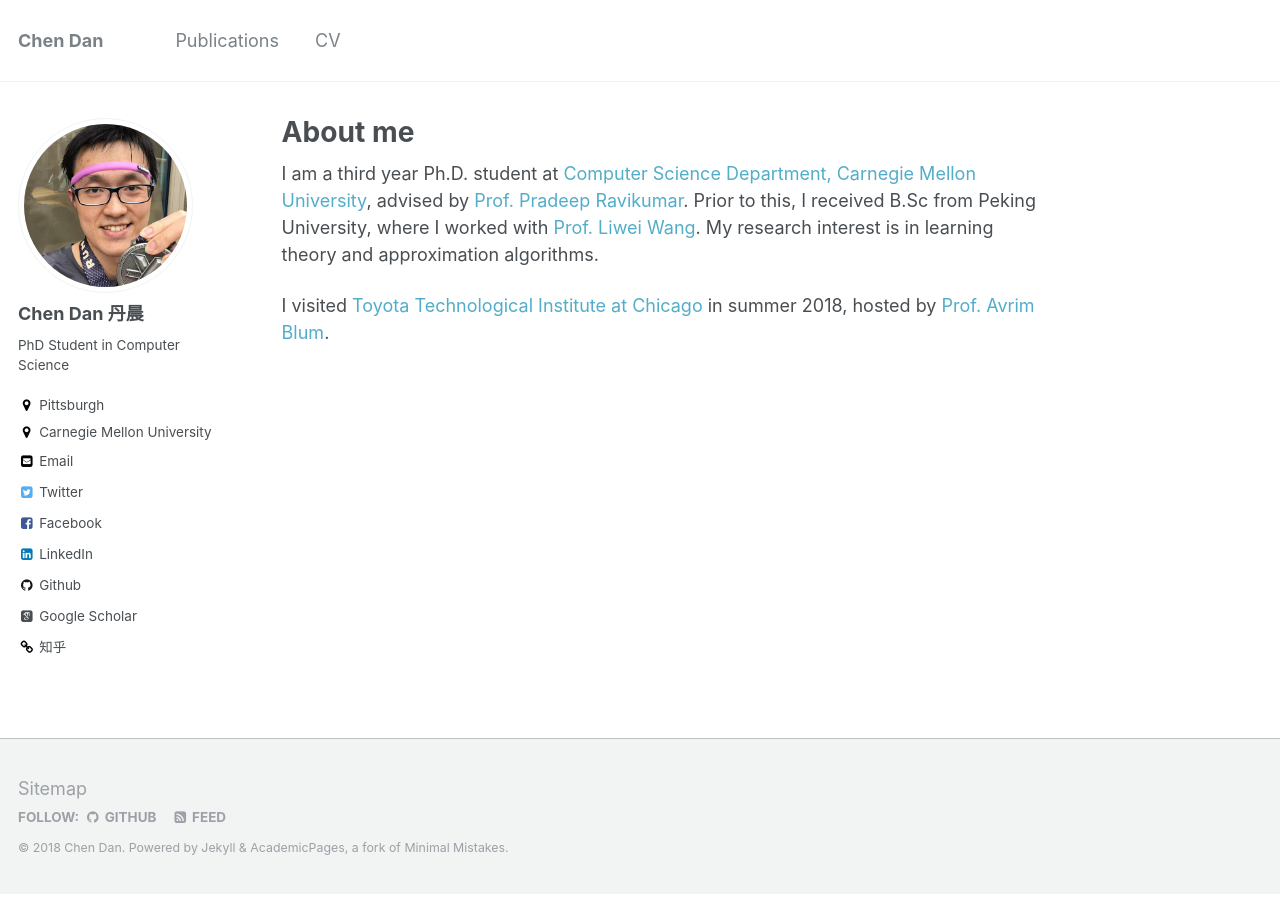
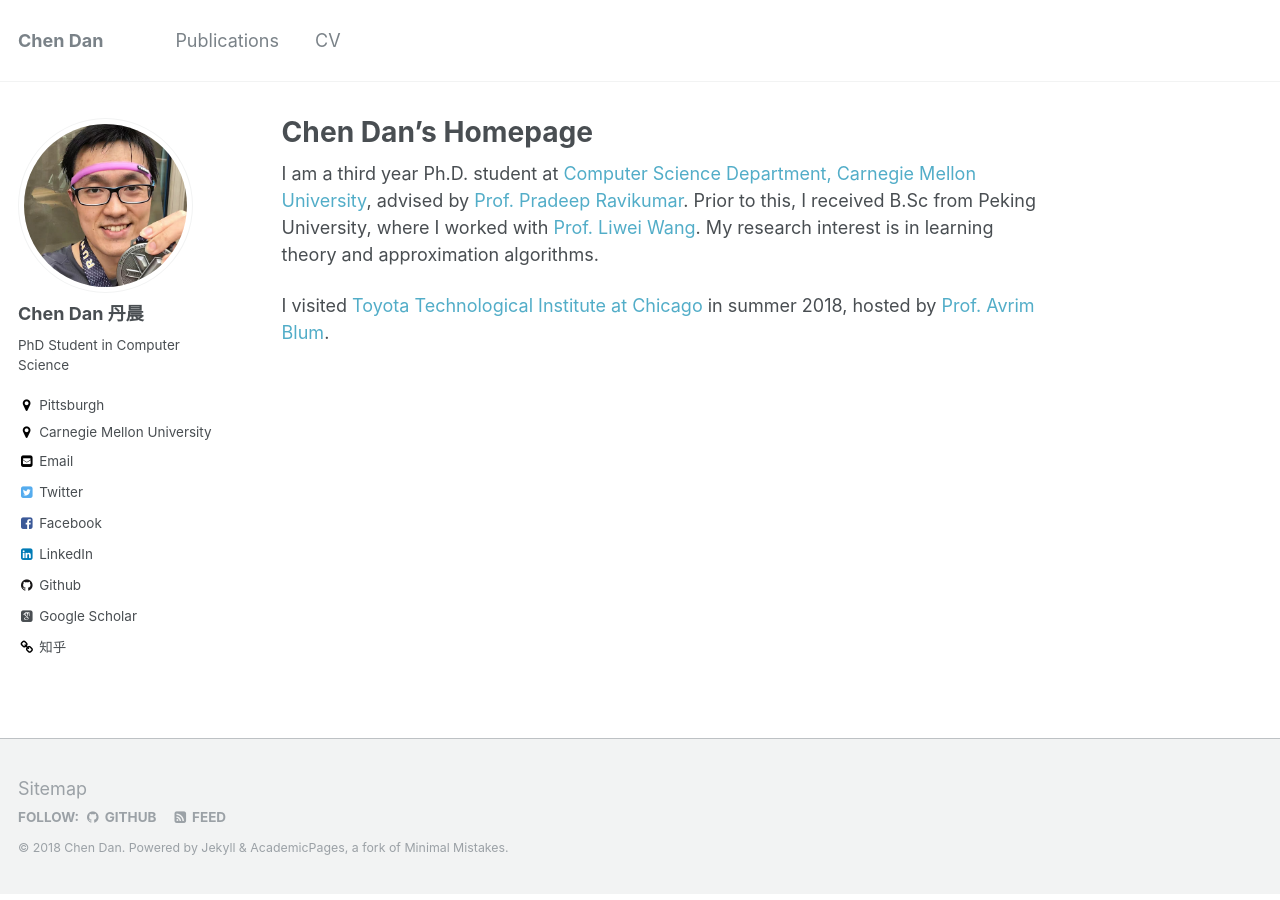
Before and after one commit to ChenDanCMU/chendancmu.github.io, a Jekyll site: the page built from _pages/about.md, in a window 1280 px wide. Built offline with Jekyll 4.4.1, drawn with Linux system fonts in a browser that asks for light colours; some web fonts are replaced.

Commit message:
fix title

```diff
--- a/_pages/about.md
+++ b/_pages/about.md
@@ -1,6 +1,6 @@
 ---
 permalink: /
-title: "About me"
+title: "Chen Dan's Homepage"
 excerpt: "About me"
 author_profile: true
 redirect_from:
```
Also changed, not shown: 1 other file.
